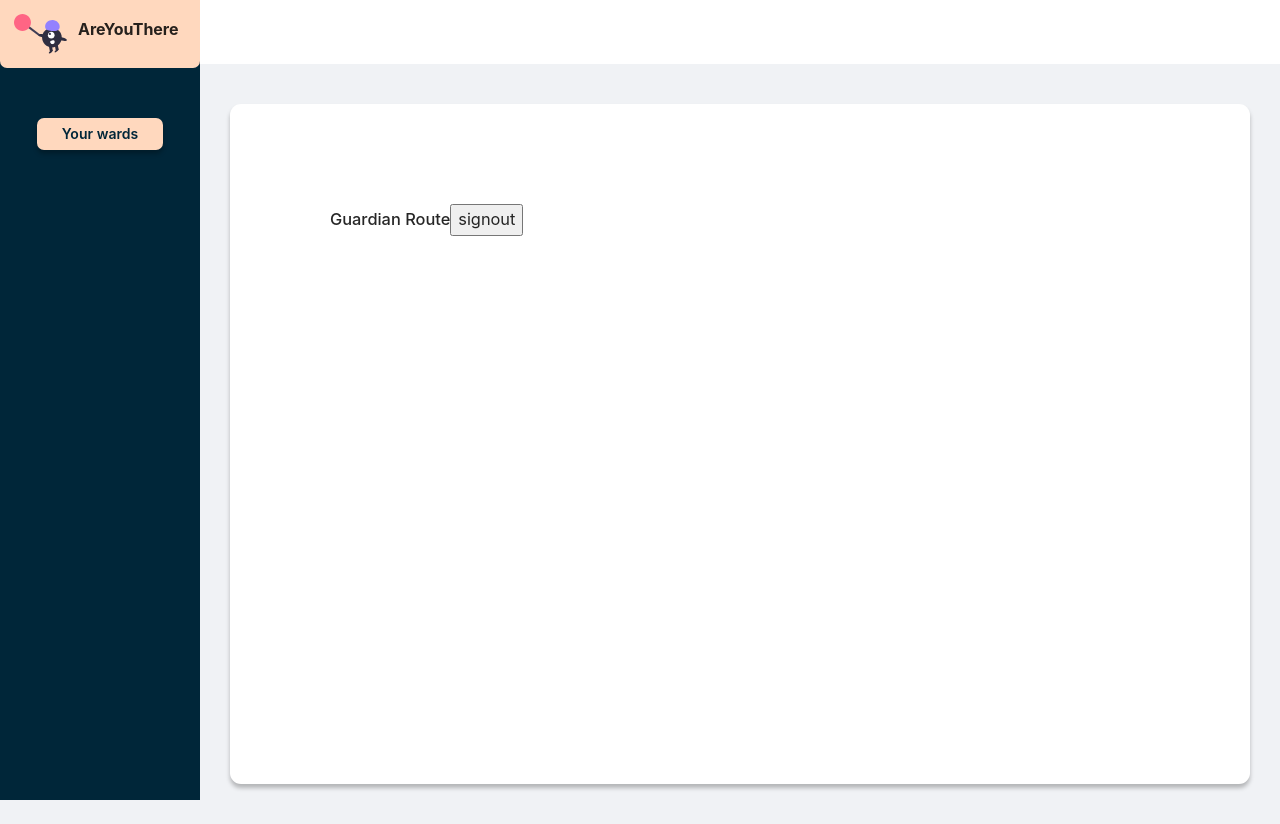
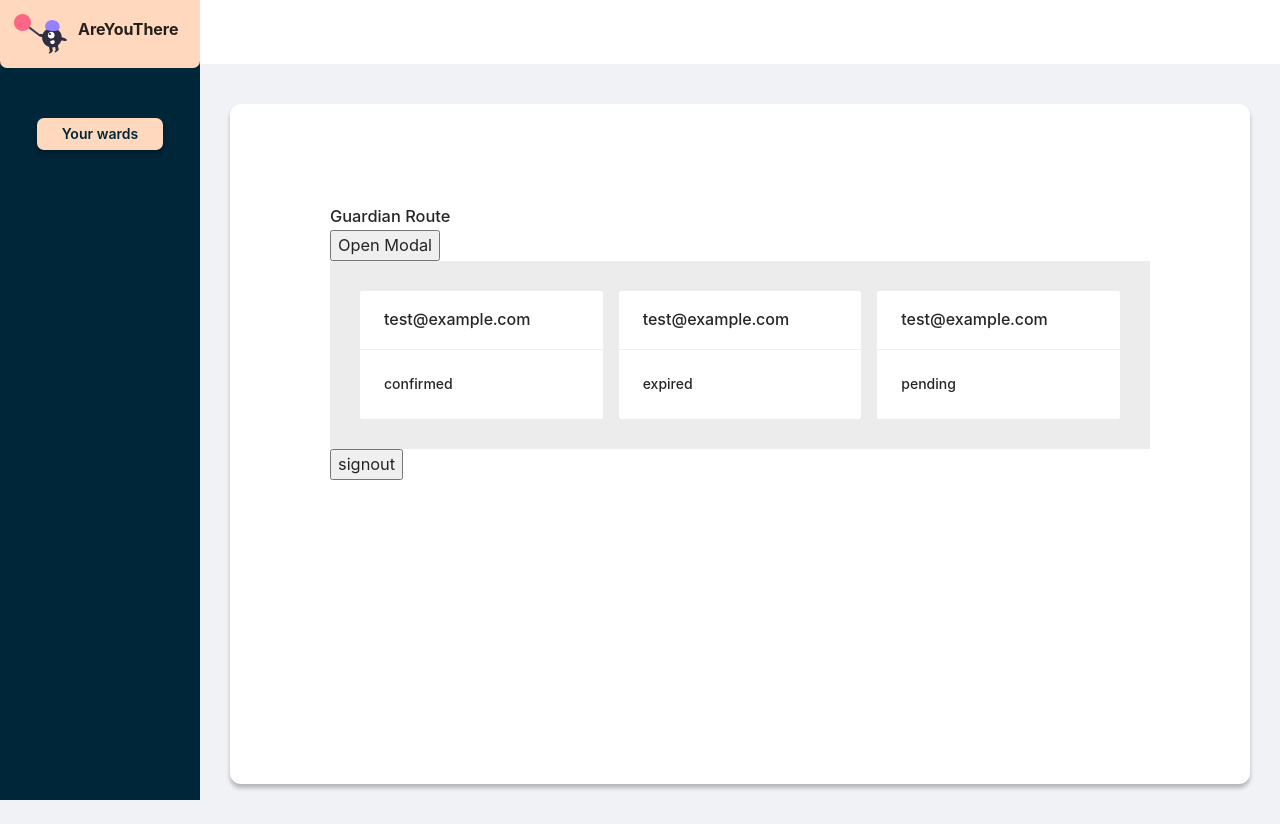
Before and after one commit to TheRealWolkenbruch/are-you-there-ui, a React (Create React App) app: page /guardian in a window 1280 px wide. Both pictures are taken after typing "name@example.com", "Sample123" into the empty fields and a click on the button "signin". Built offline with nearby package versions, Linux system fonts and the light colour scheme; a web font is replaced by a local one.

Commit message:
Add ward cards and modal, move dummyData

```diff
--- /dev/null
+++ b/src/components/MyWards.js
@@ -0,0 +1,63 @@
+import React, { useState, useEffect } from "react";
+import { Card, Col, Row, Modal } from "antd";
+import data from "./../context/dummyData";
+
+const MyWards = () => {
+  const [wardsList, setWardsList] = useState([]);
+  const [visible, setVisible] = useState(false);
+  const handleOk = (e) => {
+    // Post data
+    setVisible(false);
+  };
+
+  // useEffect is a hook for encapsulating code that has 'side effects,' and is
+  // like a combination of componentDidMount , componentDidUpdate
+  useEffect(() => {
+    const fetchData = async () => {
+      // const result = await fetch("");
+      // const body = await result.json();
+      setWardsList(data);
+    };
+    fetchData();
+  });
+  return (
+    <>
+      <div>
+        <button
+          type="primary"
+          onClick={() => {
+            setVisible(true);
+          }}
+        >
+          Open Modal
+        </button>
+        <Modal
+          title="Basic Modal"
+          visible={visible}
+          onOk={handleOk}
+          onCancel={() => {
+            setVisible(false);
+          }}
+        >
+          <p>Some contents...</p>
+          <p>Some contents...</p>
+          <p>Some contents...</p>
+        </Modal>
+      </div>
+      <div style={{ background: "#ECECEC", padding: "30px" }}>
+        <Row gutter={16}>
+          {wardsList.map((ward) => {
+            return (
+              <Col span={8} key={ward.key}>
+                <Card title={ward.email} bordered={false}>
+                  {ward.status}
+                </Card>
+              </Col>
+            );
+          })}
+        </Row>
+      </div>
+    </>
+  );
+};
+export default MyWards;
--- /dev/null
+++ b/src/context/dummyData.js
@@ -0,0 +1,22 @@
+const data = [
+  {
+    key: "1",
+    email: "test@example.com",
+    created_at: "2014-12-24  23:12:00",
+    status: ["confirmed"],
+  },
+  {
+    key: "2",
+    email: "test@example.com",
+    created_at: "2014-12-24  23:12:00",
+    status: ["expired"],
+  },
+  {
+    key: "3",
+    email: "test@example.com",
+    created_at: "2014-12-24  23:12:00",
+    status: ["pending"],
+  },
+];
+
+export default data;
--- a/src/routes/Guardian.js
+++ b/src/routes/Guardian.js
@@ -1,5 +1,6 @@
 import React, {useContext} from 'react';
 import Auth from './../components/Auth';
+import MyWards from './../components/MyWards';
 import AuthContext from './../context/auth-context.js'
 
 const Guardian = () => {
@@ -8,6 +9,7 @@ const Guardian = () => {
     <h1>
       Guardian Route
       {!auth.token && <Auth/>}
+      {auth.token && <MyWards/>}
       {auth.token && <button onClick={()=>auth.logout()} >signout</button>}
     </h1>
 )};
```
